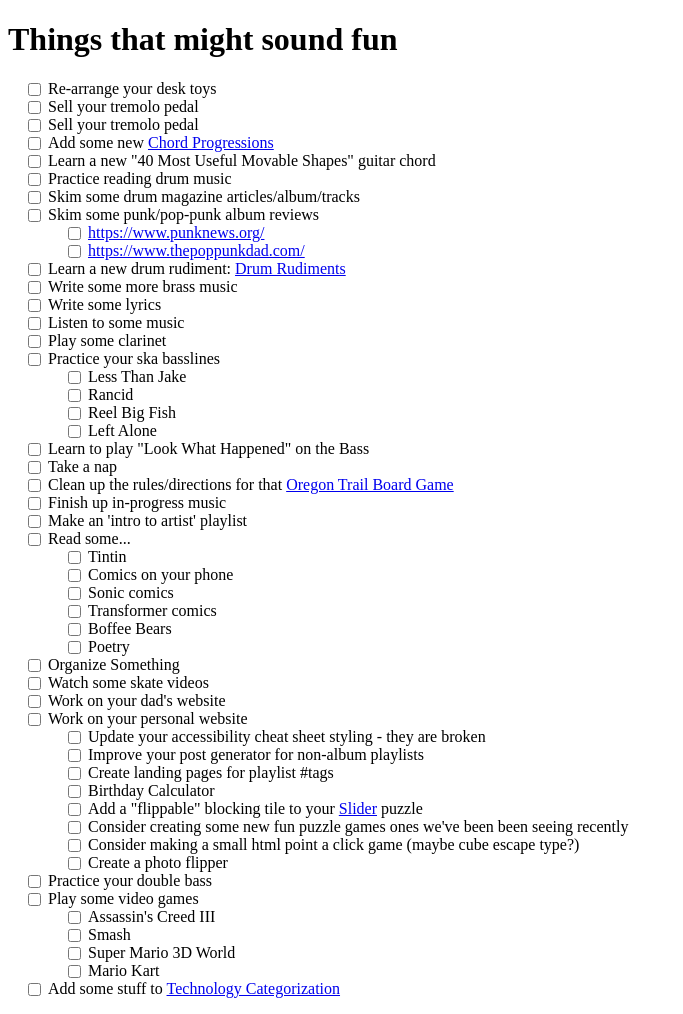
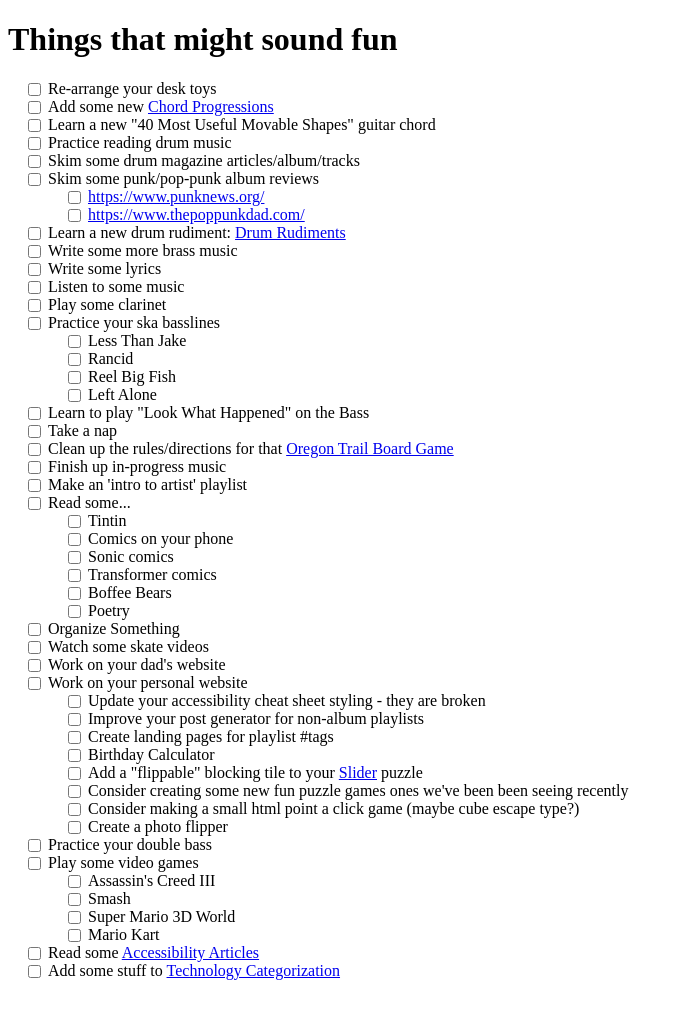
Before and after one commit to brgibson/www, a Jekyll site: the page built from todos/index.html, in a window 1280 px wide. Shown: the whole page, without its empty margins (0-683 px from the left). Built offline with Jekyll 4.4.1, drawn with Linux system fonts in a browser that asks for light colours.

Commit message:
todos - adding good a11y articles link

```diff
--- a/todos/index.html
+++ b/todos/index.html
@@ -25,8 +25,6 @@
 
 <ul>
     <li><label><input type="checkbox">Re-arrange your desk toys</label></li>
-    <li><label><input type="checkbox">Sell your tremolo pedal</label></li>
-    <li><label><input type="checkbox">Sell your tremolo pedal</label></li>
     <li><label><input type="checkbox">Add some new <a href="/chords/">Chord Progressions</a></label></li>
     <li><label><input type="checkbox">Learn a new "40 Most Useful Movable Shapes" guitar chord</label></li>
     <li><label><input type="checkbox">Practice reading drum music</label></li>
@@ -94,5 +92,6 @@
             <li><label><input type="checkbox">Mario Kart</label></li>
         </ul>
     </li>
+    <li><label><input type="checkbox">Read some <a href="https://sheribyrnehaber.com/category/accessibility/">Accessibility Articles</a></label></li>
     <li><label><input type="checkbox">Add some stuff to <a href="/technology-categorization/">Technology Categorization</a></label></li>
 </ul>
```
